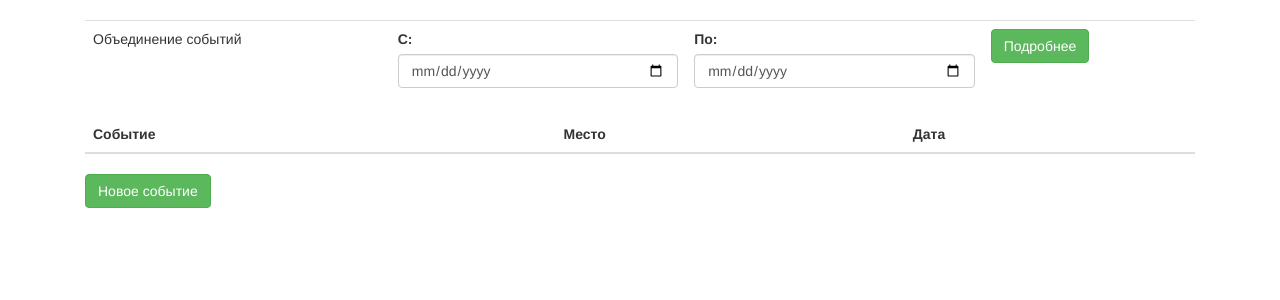
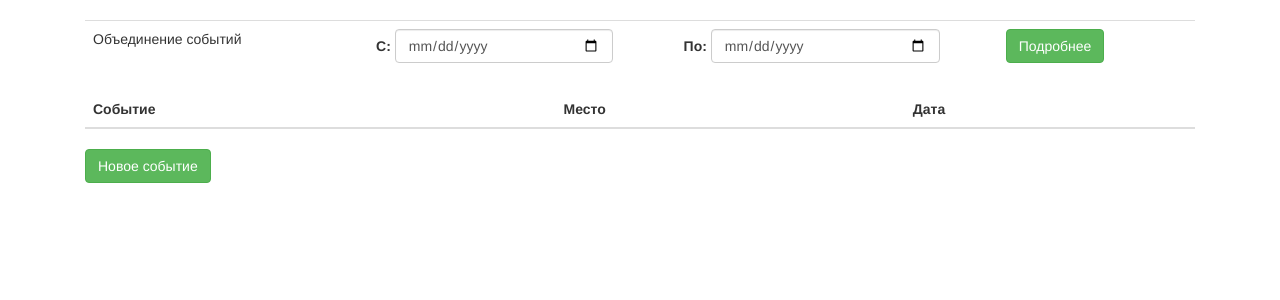
Before and after one commit to dimon19994/debt_new, a Flask app: page /events in a window 1280 px wide. Shown: the part 62-362 px from the top of the page. Run offline with Flask 2, Linux system fonts and the light colour scheme; the visitor is signed in with stand-in values (Sample User, id 1); data comes from the database, SQL or seed files in the repository; data that the repository does not hold is empty; some libraries are stand-ins or nearby versions.

Commit message:
Added CSS file.

```diff
--- a/app.py
+++ b/app.py
@@ -429,9 +429,8 @@ def detail_event():
             subquery1.c.debt).all()
 
     else:
+        form = EventUnionForm()
         if request.method == "POST":
-            form = EventUnionForm()
-
             result = db.session.query(OrmEvent).join(OrmParticipant).filter(
                 and_(OrmEvent.id == OrmParticipant.c.event_id, OrmParticipant.c.person_id == current_user.id)). \
                 order_by(OrmEvent.date.desc()).all()
--- /dev/null
+++ b/static/css/style.css
@@ -0,0 +1,4 @@
+.event_daterange{
+    display: inline-block!important;
+    width: 75%!important;
+}
--- a/templates/event.html
+++ b/templates/event.html
@@ -15,7 +15,7 @@
                 <td> Объединение событий</td>
                 <td>
                     {{ form.start_date.label }}
-                    {{ form.start_date(class_="form-control") }}
+                    {{ form.start_date(class_="form-control event_daterange") }}
 
                     {% if form.start_date.errors %}
                         <div class="alert alert-danger" role="alert">
@@ -26,7 +26,7 @@
                     {% endif %}
                 </td>
                 <td> {{ form.end_date.label }}
-                    {{ form.end_date(class_="form-control") }}
+                    {{ form.end_date(class_="form-control event_daterange") }}
 
                     {% if form.end_date.errors %}
                         <div class="alert alert-danger" role="alert">
--- a/templates/index.html
+++ b/templates/index.html
@@ -4,6 +4,7 @@
   <title>Workshop</title>
   <meta charset="utf-8">
   <meta name="viewport" content="width=device-width, initial-scale=1">
+    <link rel="stylesheet" type="text/css" href="{{ url_for('static', filename='css/style.css') }}">
     <link rel="stylesheet" type="text/css" href="{{ url_for('static', filename='css/bootstrap.min.css') }}">
 {#    <script src="{{ url_for('static', filename='js/jquery-3.4.1.min.js') }}"></script>#}
 {#    <script src="{{ url_for('static', filename='js/bootstrap.min.js') }}"></script>#}
```
